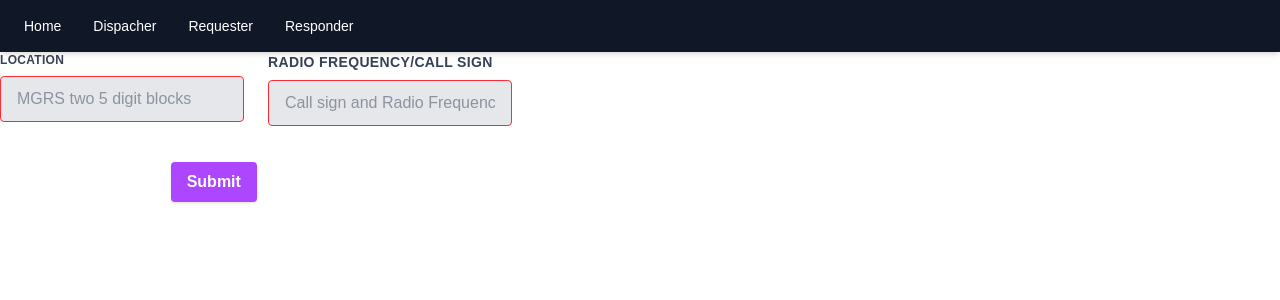
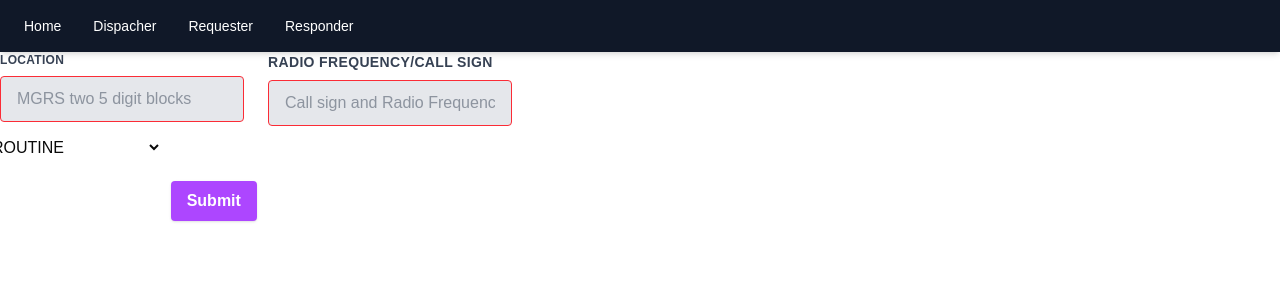
Before and after one commit to emmanuelle898/9-line-3, a React (Vite) app in the folder FrontEnd/: page /RequesterPage in a window 1280 px wide. Shown: the top 300 px of the page. Built offline with nearby package versions, Linux system fonts and the light colour scheme.

Commit message:
added enum precednce to form

```diff
--- /dev/null
+++ b/FrontEnd/src/components/Precedence.ts
@@ -0,0 +1,7 @@
+export const Precedence = {
+    Urgent: "URGENT",
+    UrgentSurgical: "URGENT_SURGICAL",
+    Priority: "PRIORITY",
+    Routine: "ROUTINE",
+    Convenience: "CONVENIENCE"
+} as const;
--- a/FrontEnd/src/pages/RequesterPage.tsx
+++ b/FrontEnd/src/pages/RequesterPage.tsx
@@ -1,23 +1,25 @@
 import {useState} from "react";
 import {saveNineLine} from "../NineLineAPI";
 import * as React from "react";
+import {Precedence} from "../components/Precedence";
 
 
-export function RequesterPage(){
+export function RequesterPage() {
 
     const [formData, setFormData] = useState({
         location: "",
         callSign: "",
+        precedence: Precedence.Routine
     });
 
-    const handleChange = (event: React.ChangeEvent<HTMLInputElement>) => {
-        const { name, value } = event.target;
+    const handleChange = (event: React.ChangeEvent<HTMLInputElement | HTMLSelectElement>) => {
+        const {name, value} = event.target;
         setFormData((prevData) => ({
             ...prevData,
             [name]: value,
         }));
     };
-    const handleSubmit = async (event:React.FormEvent<HTMLFormElement>) => {
+    const handleSubmit = async (event: React.FormEvent<HTMLFormElement>) => {
         event.preventDefault();
 
         try {
@@ -31,10 +33,10 @@ export function RequesterPage(){
         }
     };
 
-    return(
+    return (
 
         <form className="w-full max-w-lg"
-        onSubmit={handleSubmit}>
+              onSubmit={handleSubmit}>
             <div className="flex flex-wrap -mx-3 mb-6">
                 <div className="w-full md:w-1/2 px-3 mb-6 md:mb-0">
                     <label className="block uppercase tracking-wide text-gray-700 text-xs font-bold mb-2"
@@ -43,17 +45,30 @@ export function RequesterPage(){
                     </label>
                     <input
                         className="appearance-none block w-full bg-gray-200 text-gray-700 border border-red-500 rounded py-3 px-4 mb-3 leading-tight focus:outline-none focus:bg-white"
-                        id="Location" type="text" name= "location" value={formData.location} placeholder="MGRS two 5 digit blocks" onChange={handleChange}/>
+                        id="Location" type="text" name="location" value={formData.location}
+                        placeholder="MGRS two 5 digit blocks" onChange={handleChange}/>
                     {/*<p className="text-red-500 text-xs italic">Please fill out this field.</p>*/}
                 </div>
                 <div className="w-full md:w-1/2 px-3 mb-6 md:mb-0">
-                    <label className="block uppercase tracking-wide text-gray-700 text-sm font-bold mb-2" htmlFor="callSign">
-                    Radio Frequency/Call Sign
+                    <label className="block uppercase tracking-wide text-gray-700 text-sm font-bold mb-2"
+                           htmlFor="callSign">
+                        Radio Frequency/Call Sign
                     </label>
                     <input
                         className="appearance-none block w-full bg-gray-200 text-gray-700 border border-red-500 rounded py-3 px-4 mb-3 leading-tight focus:outline-none focus:bg-white"
-                    id="callSign" type="text" name= "callSign" value={formData.callSign} placeholder="Call sign and Radio Frequency" onChange={handleChange}/>
+                        id="callSign" type="text" name="callSign" value={formData.callSign}
+                        placeholder="Call sign and Radio Frequency" onChange={handleChange}/>
                 </div>
+                <select name="precedence" value={formData.precedence} onChange={handleChange}>
+
+                    {Object.values(Precedence).map(values => (
+                        <option key={values} value={values}>
+                            {values.replaceAll("_", " ")}
+                        </option>
+
+                    ))}
+                </select>
+
             </div>
             <div className="md:flex md:items-center">
                 <div className="md:w-1/3"></div>
```
Also changed, not shown: FrontEnd/src/NineLineType.ts (+7 -1 lines), 1 other file (tests, documents, lock files or other folders).
